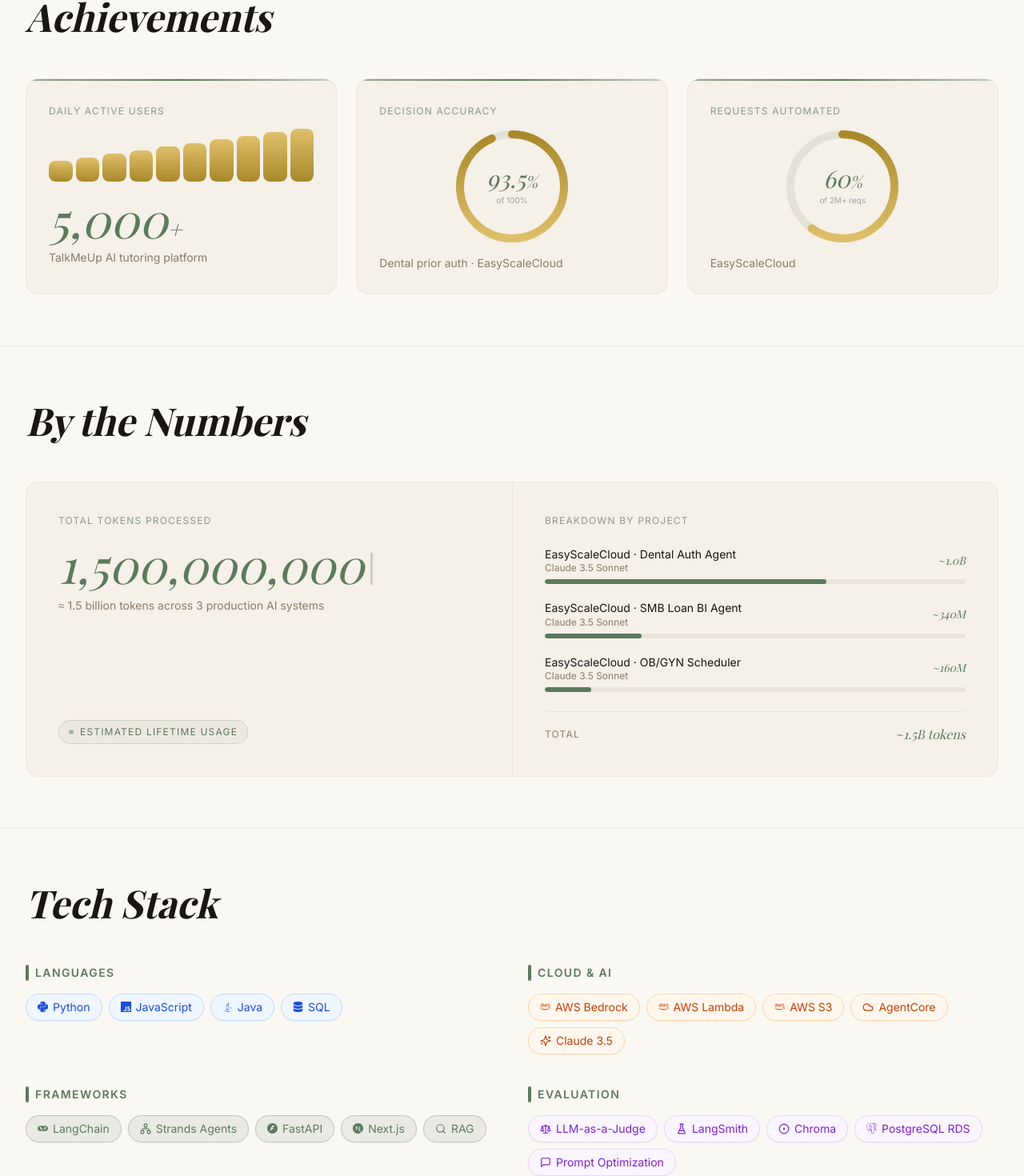
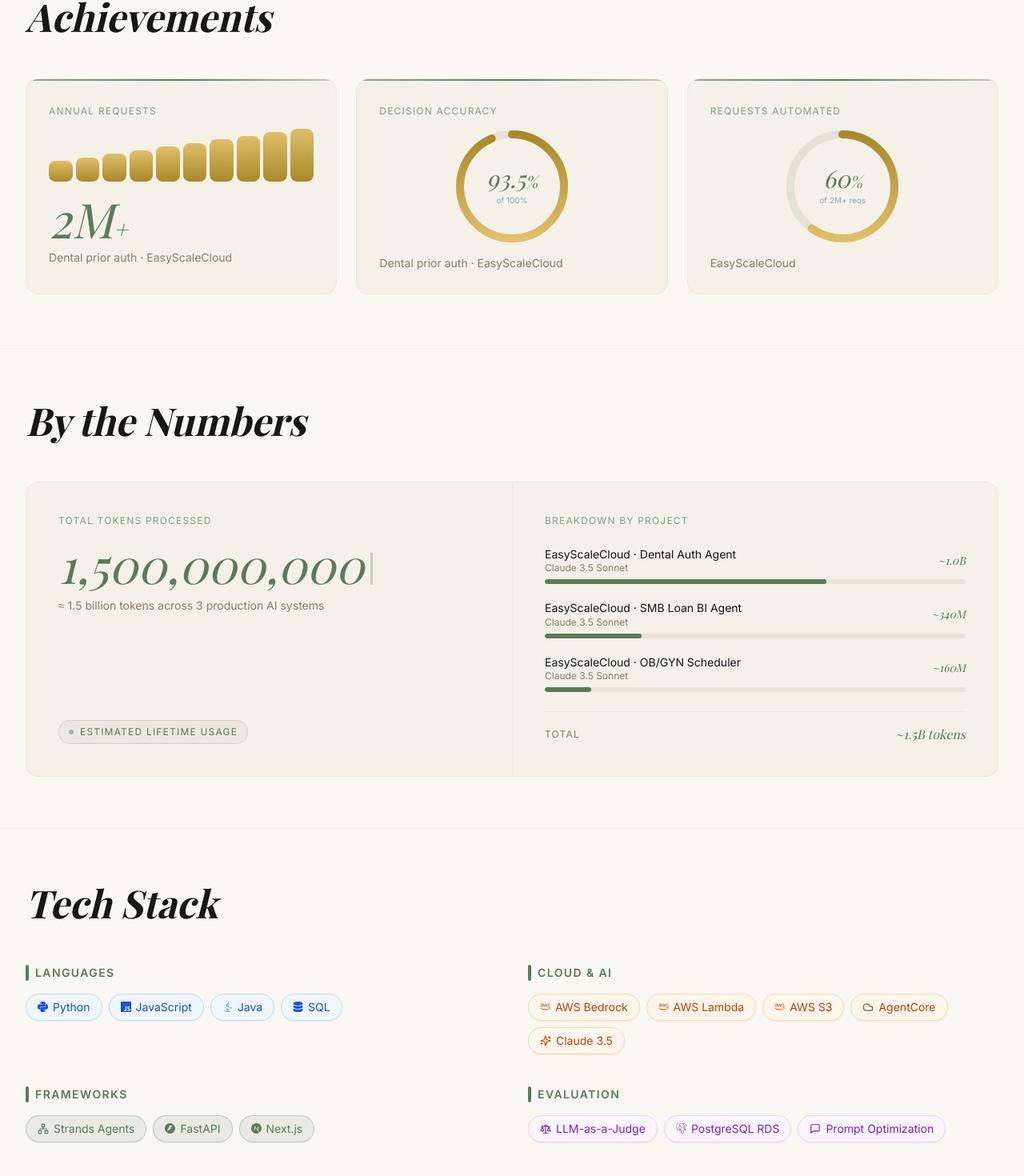
Before and after one commit to shm6886/personal_portfolio_ai-project, a Next.js app: page / in a window 1280 px wide. Shown: the part 873-2343 px from the top of the page at 80% size. Built offline with nearby package versions, Linux system fonts and the light colour scheme.

Commit message:
feat: remove TalkMeUp/Ask Gene references from UI
- Replace 5,000+ DAU stat with 2M+ Annual Requests (EasyScaleCloud)
- Remove LangChain, RAG, LangSmith, Chroma from skills section

Co-Authored-By: Claude Sonnet 4.6 <noreply@anthropic.com>

```diff
--- a/app/(marketing)/_components/SkillsSection.tsx
+++ b/app/(marketing)/_components/SkillsSection.tsx
@@ -2,9 +2,9 @@
 
 import { useRef } from "react"
 import { motion, useInView } from "framer-motion"
-import { SiPython, SiJavascript, SiFastapi, SiNextdotjs, SiPostgresql, SiAmazonwebservices as SiAws, SiLangchain } from "react-icons/si"
+import { SiPython, SiJavascript, SiFastapi, SiNextdotjs, SiPostgresql, SiAmazonwebservices as SiAws } from "react-icons/si"
 import { FaJava, FaDatabase } from "react-icons/fa"
-import { Cloud, Cpu, Search, FlaskConical, Scale, MessageSquare, Sparkles, Network, CircleDot } from "lucide-react"
+import { Cloud, Cpu, Scale, MessageSquare, Sparkles, Network } from "lucide-react"
 
 type Skill = { name: string; icon: React.ReactNode }
 
@@ -34,11 +34,9 @@ const SKILL_GROUPS: { label: string; color: string; skills: Skill[] }[] = [
     label: "Frameworks",
     color: "bg-accent/10 border-accent/30 text-accent",
     skills: [
-      { name: "LangChain", icon: <SiLangchain /> },
       { name: "Strands Agents", icon: <Network size={14} /> },
       { name: "FastAPI", icon: <SiFastapi /> },
       { name: "Next.js", icon: <SiNextdotjs /> },
-      { name: "RAG", icon: <Search size={14} /> },
     ],
   },
   {
@@ -46,8 +44,6 @@ const SKILL_GROUPS: { label: string; color: string; skills: Skill[] }[] = [
     color: "bg-purple-50 border-purple-200 text-purple-700",
     skills: [
       { name: "LLM-as-a-Judge", icon: <Scale size={14} /> },
-      { name: "LangSmith", icon: <FlaskConical size={14} /> },
-      { name: "Chroma", icon: <CircleDot size={14} /> },
       { name: "PostgreSQL RDS", icon: <SiPostgresql /> },
       { name: "Prompt Optimization", icon: <MessageSquare size={14} /> },
     ],
--- a/app/(marketing)/_components/StatsSection.tsx
+++ b/app/(marketing)/_components/StatsSection.tsx
@@ -112,7 +112,7 @@ export default function StatsSection() {
   const sectionRef = useRef(null)
   const inView = useInView(sectionRef, { once: true, margin: "-60px" })
 
-  const dau = useCount(5000, inView)
+  const dau = useCount(2000000, inView)
   const acc = useCount(93.5, inView)
   const auto = useCount(60, inView)
 
@@ -140,16 +140,16 @@ export default function StatsSection() {
           >
             <div className="absolute top-0 left-0 right-0 h-0.5 bg-gradient-to-r from-accent/60 via-accent to-accent/30 rounded-t-2xl" />
 
-            <div className="text-xs font-body uppercase tracking-widest text-accent/70">Daily Active Users</div>
+            <div className="text-xs font-body uppercase tracking-widest text-accent/70">Annual Requests</div>
 
-            <BarProgress value={5000} max={5000} inView={inView} />
+            <BarProgress value={2000000} max={2000000} inView={inView} />
 
             <div>
               <div className="font-display text-5xl sm:text-6xl text-accent italic leading-none">
-                {dau >= 1000 ? Math.round(dau).toLocaleString("en-US") : Math.round(dau)}
+                {dau >= 1000000 ? (dau / 1000000).toFixed(1).replace(".0","") + "M" : dau >= 1000 ? Math.round(dau).toLocaleString("en-US") : Math.round(dau)}
                 <span className="text-3xl">+</span>
               </div>
-              <div className="text-sm text-muted-foreground font-body mt-2">TalkMeUp AI tutoring platform</div>
+              <div className="text-sm text-muted-foreground font-body mt-2">Dental prior auth · EasyScaleCloud</div>
             </div>
           </motion.div>
 
--- a/data/achievement-stats.ts
+++ b/data/achievement-stats.ts
@@ -4,8 +4,8 @@ import { AchievementStat } from "@/types"
 
 export const achievementStats: AchievementStat[] = [
   {
-    number: "5,000+",
-    description: "Daily Active Users Served",
+    number: "2M+",
+    description: "Annual Requests Processed",
     color: "text-primary",
     borderColor: "border-primary",
     glowColor: "shadow-primary/20",
```
